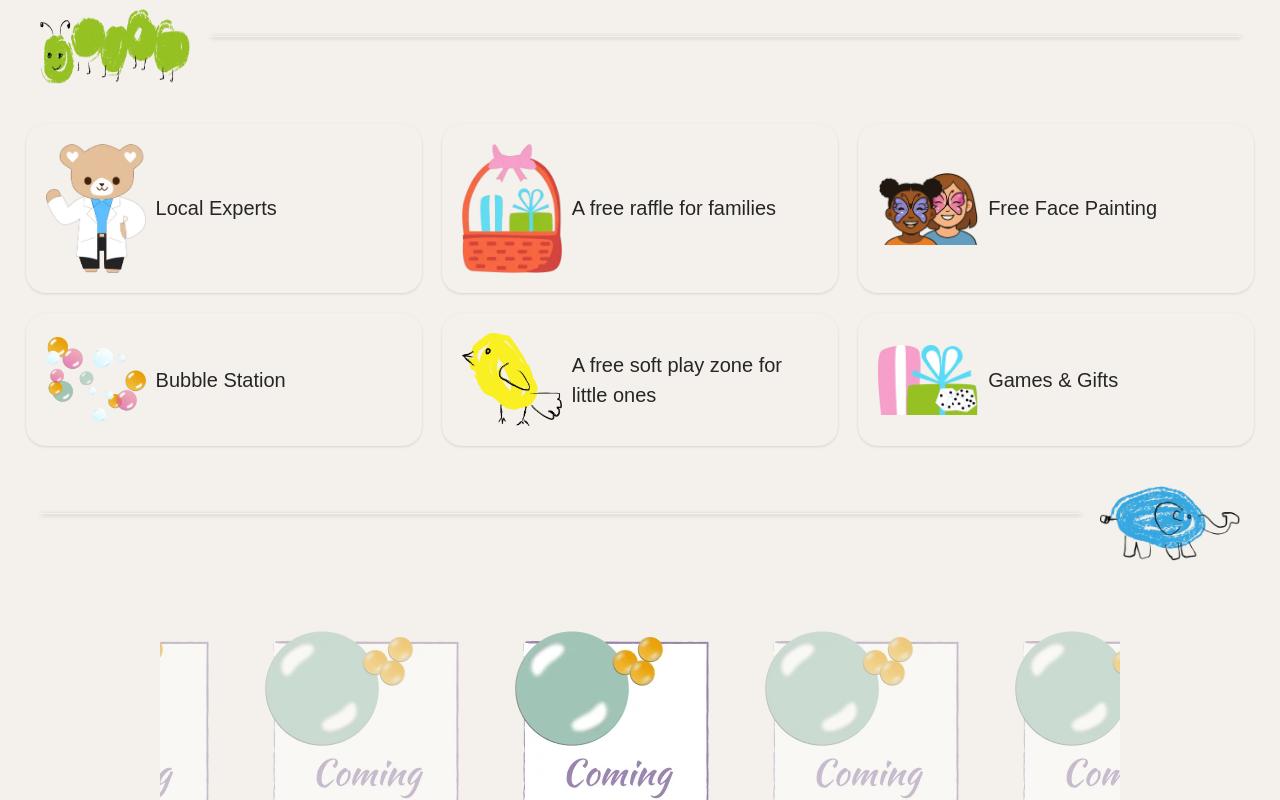
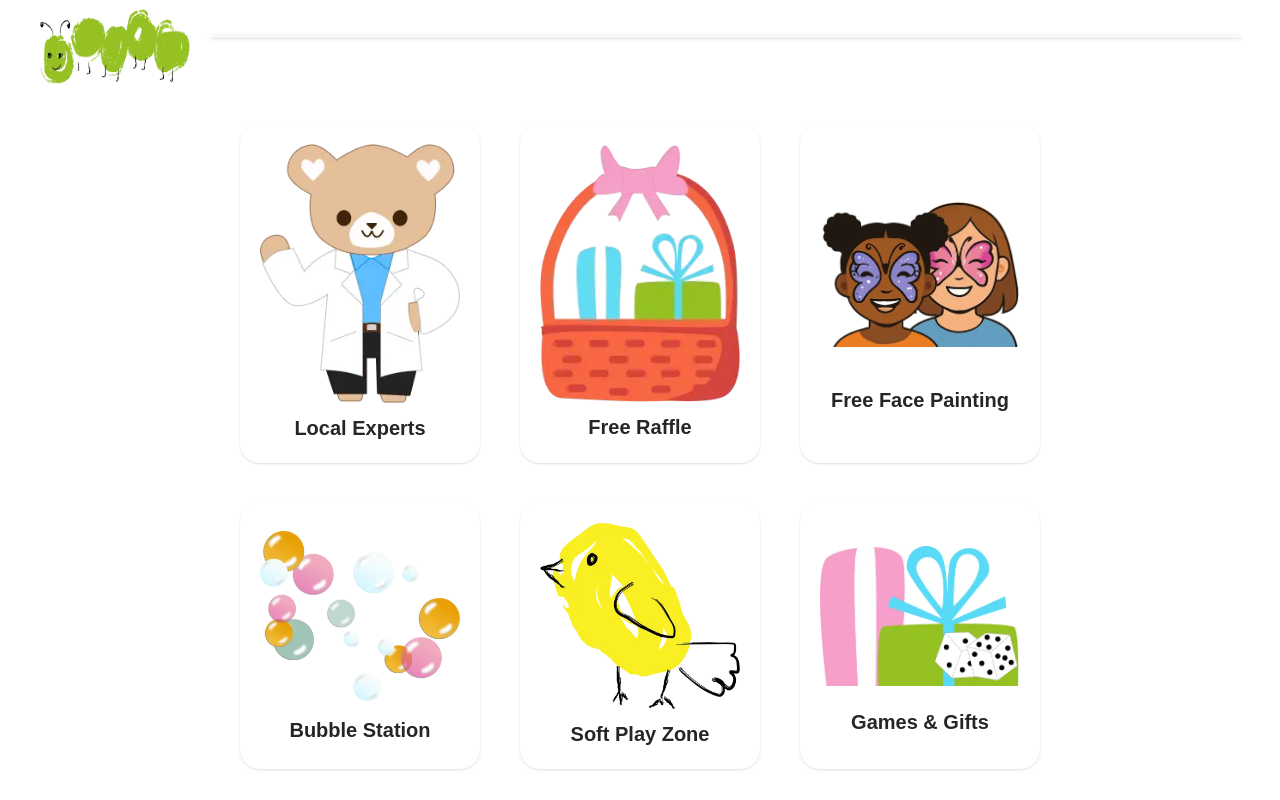
Before and after one commit to codercarl1243/mums-n-bubs-sc, a Next.js app: page / in a window 1280 px wide. Shown: the part 980-1780 px from the top of the page. Built offline with nearby package versions, Linux system fonts and the light colour scheme; no server answers.

Commit message:
UPDATE theme to use white as main bg

```diff
--- a/components/footer/clinicMap.tsx
+++ b/components/footer/clinicMap.tsx
@@ -6,7 +6,7 @@ export default function ClinicMap() {
         <div>
             {process.env.GOOGLE_MAPS_API_KEY && <GoogleMapsEmbed
                 apiKey={process.env.GOOGLE_MAPS_API_KEY}
-                height={200}
+                height={350}
                 allowfullscreen
                 width={'100%'}
                 mode="place"
--- a/components/header.tsx
+++ b/components/header.tsx
@@ -10,7 +10,7 @@ export default function Header({ className, ...props }: React.ComponentProps<'he
     return (
         <>
             <SkipLink />
-            <header className={clsx(className, "flex justify-between items-center sm:gap-2 sm:p-4 mb-4 bg-primary-400")} {...props}>
+            <header className={clsx(className, "flex justify-between items-center sm:gap-2 sm:p-4 mb-4 ")} {...props}>
                 <Link href="/"><Logo /><span className="sr-only">Vitalia Health Chiropractic Clinic</span></Link>
                 <div className="flex items-end gap-1">
                     <Image src="/assets/drawings/chick1.webp" loading="lazy" className="" alt="Mother chicken with 4 baby chicks following her" height={100} width={80} style={{ height: "20px", width: "20px" }} />
--- a/components/hero.tsx
+++ b/components/hero.tsx
@@ -7,7 +7,6 @@ export default function Hero({ className, ...props }: React.ComponentProps<'div'
 
   return (
     <div className={clsx(className,
-      "bg-light",
       "grid grid-cols-1 grid-rows-[auto] gap-2",
       "md:grid-cols-[2rem_2fr_2fr_3fr_2rem] md:grid-rows-2 items-center"
     )} {...props}>
--- a/components/sweeteners.tsx
+++ b/components/sweeteners.tsx
@@ -5,10 +5,10 @@ import React from "react";
 export default function Sweeteners({className, ...props}: React.ComponentProps<'ul'>){
   const sweeteners = [
     { imageSrc: '/assets/images/teddyBear_expert.webp', label: 'Local Experts' },
-    { imageSrc: '/assets/images/basket.webp', label: 'A free raffle for families' },
+    { imageSrc: '/assets/images/basket.webp', label: 'Free Raffle' },
     { imageSrc: '/assets/images/facepaint.webp', label: 'Free Face Painting' },
     { imageSrc: '/assets/images/bubbles.webp', label: 'Bubble Station' },
-    { imageSrc: '/assets/drawings/bird.webp', label: 'A free soft play zone for little ones' },
+    { imageSrc: '/assets/drawings/bird.webp', label: 'Soft Play Zone' },
     { imageSrc: '/assets/images/gifts_and_games.webp', label: 'Games & Gifts' },
   ]
 
@@ -16,14 +16,14 @@ export default function Sweeteners({className, ...props}: React.ComponentProps<'
     <ul
       className={clsx(
         className,
-        'width-bleed grid grid-cols-2 sm:grid-cols-3 gap-4 mx-auto '
+        'width-bleed grid grid-cols-2 sm:grid-cols-3 gap-8 mx-auto '
       )}
       {...props}
     >
       {sweeteners.map((sweetener, idx) => (
-        <li key={idx} className="flex items-center gap-2 min-w-[12ch] shadow p-4 bg-light rounded-2xl">
-          <Image src={sweetener.imageSrc} alt="" height={150} width={100} loading="lazy"/>
-          <span>{sweetener.label}</span>
+        <li key={idx} className="grid place-items-center gap-2 min-w-[12ch] shadow p-4 rounded-2xl">
+            <Image className="place-self-end" src={sweetener.imageSrc} alt="" height={250} width={200} loading="lazy"/>
+          <span className="font-bold">{sweetener.label}</span>
         </li>
       ))}
     </ul>
--- a/styles/base/theme.css
+++ b/styles/base/theme.css
@@ -31,7 +31,7 @@
   --color-neutral-400: rgb(153, 153, 153);
   --color-neutral-700: rgb(77, 77, 77);
 
-  --color-background: var(--color-light);
+  --color-background: var(--color-white);
   --color-foreground: var(--color-dark);
 
   --color-border: var(--color-foreground);
@@ -75,10 +75,3 @@
   --font-accent: var(--font-main);
 
 }
-
-@media (prefers-color-scheme: dark) {
-  :root {
-  --color-background: var(--color-dark);
-  --color-foreground: var(--color-light);
-  }
-}
```
